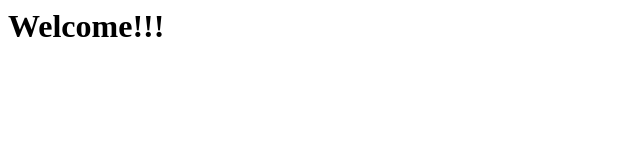
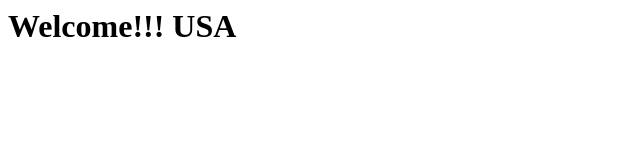
Before and after one commit to Dhanunjaya423/sapientSG, a plain HTML site: page index.html in a window 1280 px wide. Shown: the whole page, without its empty margins (0-640 px from the left). Drawn offline with Linux system fonts and the light colour scheme.

Commit message:
Update index.html

```diff
--- a/index.html
+++ b/index.html
@@ -1,4 +1,4 @@
 <html>
 <title>Dhanunjaya 123</title>
-<h1>Welcome!!!</h1>
+<h1>Welcome!!! USA</h1>
 </html>
```
